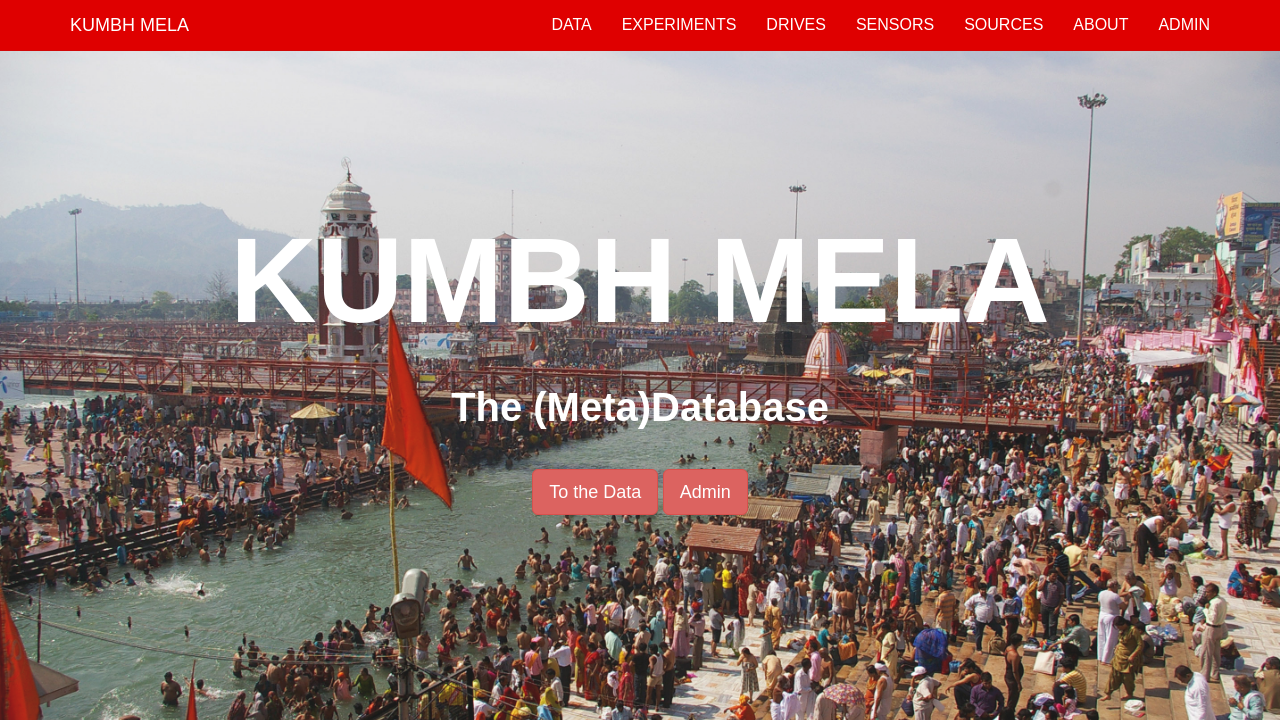
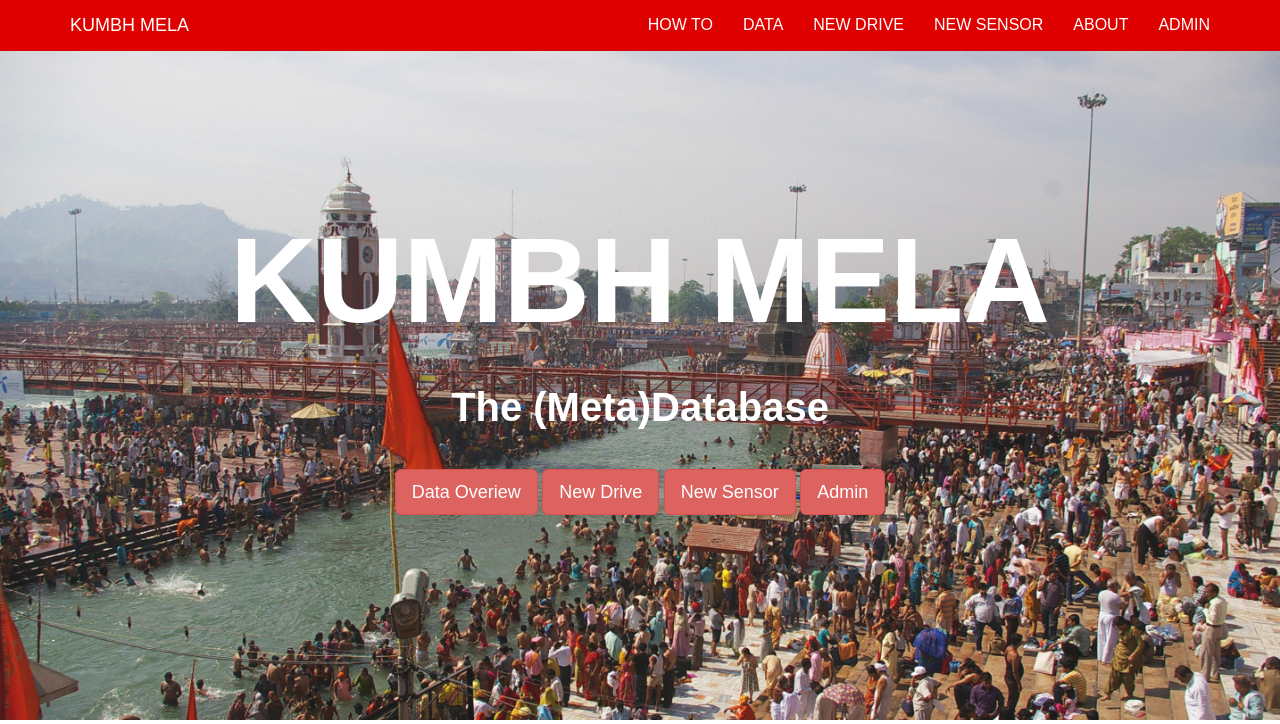
Before and after one commit to louisdijkstra/kumbhmela-metadata, a Django app: page / in a window 1280 px wide. Shown: the top 724 px of the page. Run offline with Django 3.2, Linux system fonts and the light colour scheme; data comes from the database, SQL or seed files in the repository; data that the repository does not hold is empty; some libraries are stand-ins or nearby versions.

Commit message:
Changed the navigation bar and main site. Added an intial 'how to add data' section.

```diff
--- a/dataentry/templates/dataentry/index.html
+++ b/dataentry/templates/dataentry/index.html
@@ -8,6 +8,10 @@
 	{% include "start.html" %}
 
 	{% include "metadata-section.html" %}
+
+	{% include "break.html" %}
+
+	{% include "how-to.html" %}
 
 	{% include "break.html" %}
 
--- a/dataentry/templates/dataentry/navigation-bar.html
+++ b/dataentry/templates/dataentry/navigation-bar.html
@@ -15,15 +15,13 @@
         <!-- Collect the nav links for toggling -->
         <div class="collapse navbar-collapse navbar-ex1-collapse">
             <ul class="nav navbar-nav navbar-right">
+                <li><a href="/#howto">HOW TO</a>
+                </li>
                 <li><a href="/#tables">DATA</a>
                 </li>
-                <li><a href="/#experiments">EXPERIMENTS</a>
+                <li><a href="/drive/new/">NEW DRIVE</a>
                 </li>
-                <li><a href="/#drives">DRIVES</a>
-                </li>
-                <li><a href="/#sensors">SENSORS</a>
-                </li>
-                <li><a href="/#sources">SOURCES</a>
+                <li><a href="/sensor/new/">NEW SENSOR</a>
                 </li>
                 <li><a href="/#about">ABOUT</a>
                 </li>
--- a/dataentry/templates/dataentry/start.html
+++ b/dataentry/templates/dataentry/start.html
@@ -5,7 +5,9 @@
                 <div class="col-md-12">
                     <h1 class="head-main">KUMBH MELA</h1>
                     <h2 class="head-sub-main">The (Meta)Database</h2>
-                    <a class="btn btn-danger btn-lg " href="#tables">To the Data</a>
+                    <a class="btn btn-danger btn-lg " href="#tables">Data Overiew</a>
+                    <a class="btn btn-danger btn-lg " href="/drive/new/">New Drive</a>
+                    <a class="btn btn-danger btn-lg " href="/sensor/new/">New Sensor</a>
                     <a class="btn btn-danger btn-lg " href="/admin">Admin</a>
                     <div class="head-last"></div>
                 </div>
```
